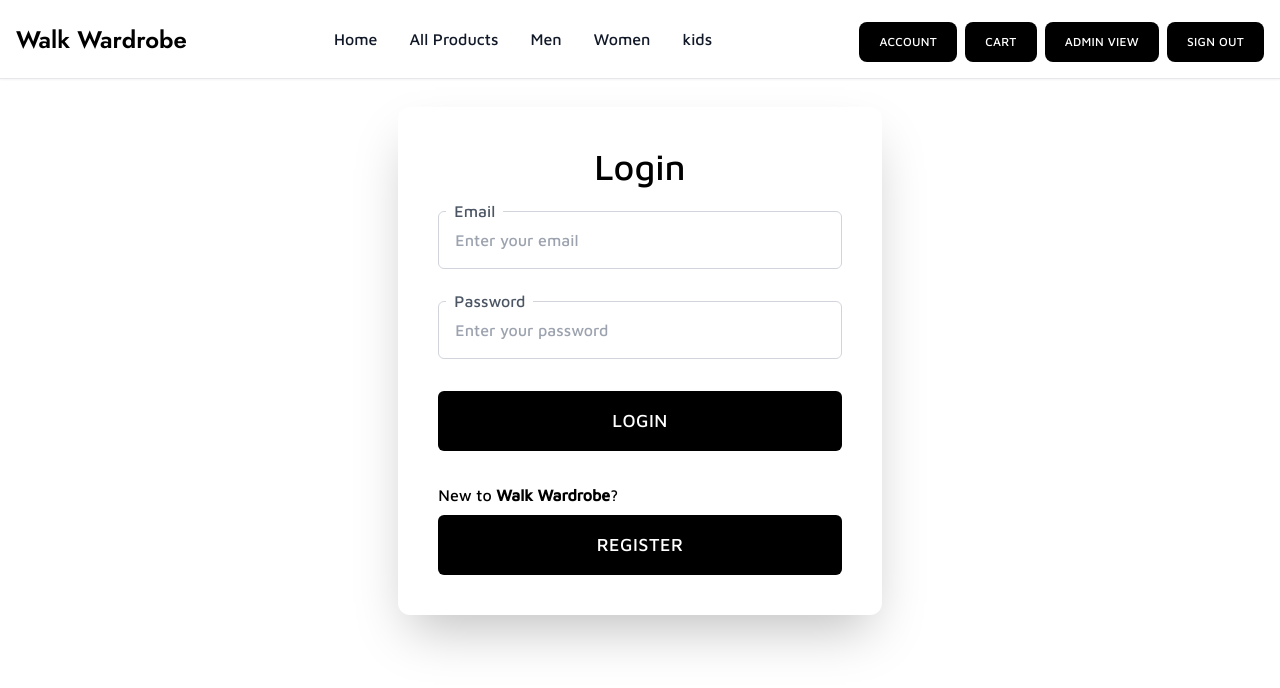
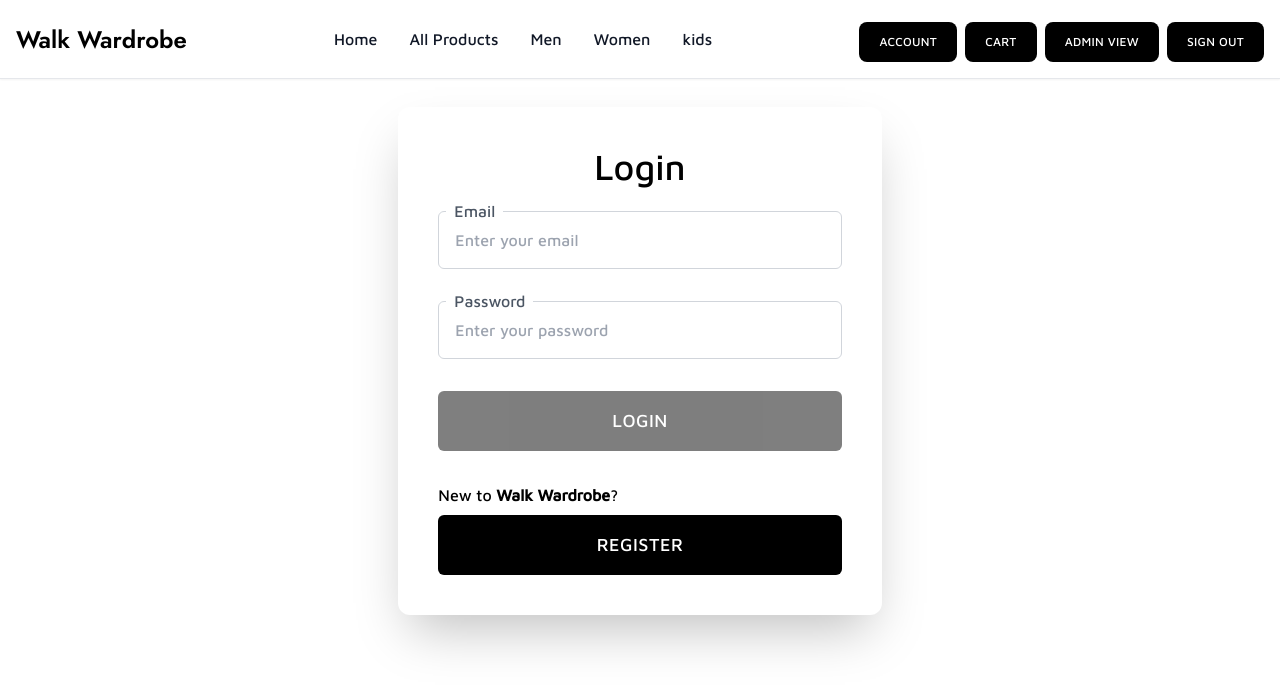
Before and after one commit to md-anas-sabah/walk-wardrobe, a Next.js app: page /login in a window 1280 px wide. Shown: the top 688 px of the page. Built offline with nearby package versions, Linux system fonts and the light colour scheme.

Commit message:
login functionality implemented

```diff
--- a/src/app/api/login/route.js
+++ b/src/app/api/login/route.js
@@ -5,18 +5,20 @@ import Joi from "joi";
 import jwt from "jsonwebtoken";
 import { NextResponse } from "next/server";
 
-export const dynamic = "force-dynamic";
-
 const schema = Joi.object({
   email: Joi.string().email().required(),
-  password: Joi.string().password().required(),
+  password: Joi.string().required(),
 });
+
+export const dynamic = "force-dynamic";
 
 export async function POST(req) {
   await connectToDB();
+
   const { email, password } = await req.json();
 
   const { error } = schema.validate({ email, password });
+
   if (error) {
     return NextResponse.json({
       success: false,
@@ -37,11 +39,10 @@ export async function POST(req) {
     if (!checkPassword) {
       return NextResponse.json({
         success: false,
-        message: "Password you enter is incorrect.",
+        message: "Incorrect password. Please try again !",
       });
     }
 
-    // created token
     const token = jwt.sign(
       {
         id: checkUser._id,
@@ -51,7 +52,7 @@ export async function POST(req) {
       "default_secret_key",
       { expiresIn: "1d" }
     );
-    // After creating token now we have to create data.
+
     const finalData = {
       token,
       user: {
@@ -64,11 +65,11 @@ export async function POST(req) {
 
     return NextResponse.json({
       success: true,
-      message: "Login Successful!!",
+      message: "Login successfull!",
       finalData,
     });
   } catch (e) {
-    console.log("Error while logging in, Please Try again!!");
+    console.log("Error while logging In. Please try again");
 
     return NextResponse.json({
       success: false,
--- a/src/app/login/page.js
+++ b/src/app/login/page.js
@@ -1,11 +1,56 @@
 "use client";
 
-import InputComponent from "@/components/Form/Input";
 import { loginFormControls } from "@/utils";
 import { useRouter } from "next/navigation";
+import { useContext, useEffect, useState } from "react";
+
+import InputComponent from "@/components/Form/Input";
+import { login } from "@/services/login";
+import { GlobalContext } from "@/context";
+import { Cookie } from "next/font/google";
+import Cookies from "js-cookie";
+
+const initialFormData = {
+  email: "",
+  password: "",
+};
 
 export default function Login() {
+  const [formData, setFormData] = useState(initialFormData);
+
+  const { isAuthUser, setIsAuthUser, user, setUser } =
+    useContext(GlobalContext);
+
   const router = useRouter();
+
+  function isValidForm() {
+    return formData &&
+      formData.email &&
+      formData.email.trim() !== "" &&
+      formData.password &&
+      formData.password.trim() !== ""
+      ? true
+      : false;
+  }
+
+  async function handleLogin() {
+    const res = await login(formData);
+    if (res.success) {
+      setIsAuthUser(true);
+      setUser(res?.finalData?.user);
+      setFormData(initialFormData);
+      Cookies.set("token", res?.finalData?.token);
+      localStorage.setItem("user", JSON.stringify(res?.finalData?.user));
+    } else {
+      setIsAuthUser(false);
+    }
+  }
+
+  console.log(isAuthUser, user);
+
+  useEffect(() => {
+    if (isAuthUser) router.push("/");
+  }, [isAuthUser]);
 
   return (
     <div className="bg-white relative">
@@ -19,16 +64,24 @@ export default function Login() {
                 {loginFormControls.map((controlItem) =>
                   controlItem.componentType === "input" ? (
                     <InputComponent
-                      key={controlItem.id}
                       type={controlItem.type}
                       placeholder={controlItem.placeholder}
                       label={controlItem.label}
+                      value={formData[controlItem.id]}
+                      onChange={(e) => {
+                        setFormData({
+                          ...formData,
+                          [controlItem.id]: e.target.value,
+                        });
+                      }}
                     />
                   ) : null
                 )}
                 <button
                   className="disabled:opacity-50 inline-flex w-full items-center justify-center bg-black px-6 py-4 text-lg
                text-white transition-all duration-200 ease-in-out focus:shadow font-medium uppercase tracking-wide rounded-md "
+                  disabled={!isValidForm()}
+                  onClick={handleLogin}
                 >
                   Login
                 </button>
--- a/src/app/page.js
+++ b/src/app/page.js
@@ -1,4 +1,12 @@
+"use client";
+
+import { GlobalContext } from "@/context";
+import { useContext } from "react";
+
 export default function Home() {
+  const { isAuthUser } = useContext(GlobalContext);
+  console.log(isAuthUser);
+
   return (
     <main className="flex min-h-screen flex-col items-center justify-between p-24">
       <h1>Walk Wardrobe</h1>
--- a/src/context/index.js
+++ b/src/context/index.js
@@ -6,9 +6,23 @@ export const GlobalContext = createContext(null);
 
 export default function GlobalState({ children }) {
   const [showNavModal, setShowNavModal] = useState(false);
+  const [commonLoader, setCommonLoader] = useState(false);
+  const [isAuthUser, setIsAuthUser] = useState(null);
+  const [user, setUser] = useState(null);
 
   return (
-    <GlobalContext.Provider value={{ showNavModal, setShowNavModal }}>
+    <GlobalContext.Provider
+      value={{
+        showNavModal,
+        setShowNavModal,
+        isAuthUser,
+        setIsAuthUser,
+        user,
+        setUser,
+        commonLoader,
+        setCommonLoader,
+      }}
+    >
       {children}
     </GlobalContext.Provider>
   );
--- a/src/services/login/index.js
+++ b/src/services/login/index.js
@@ -8,9 +8,10 @@ export const login = async (formData) => {
       body: JSON.stringify(formData),
     });
 
-    const data = response.json();
+    const data = await response.json();
+
     return data;
-  } catch (e) {
-    console.log(e);
+  } catch (error) {
+    console.log(error);
   }
 };
```
